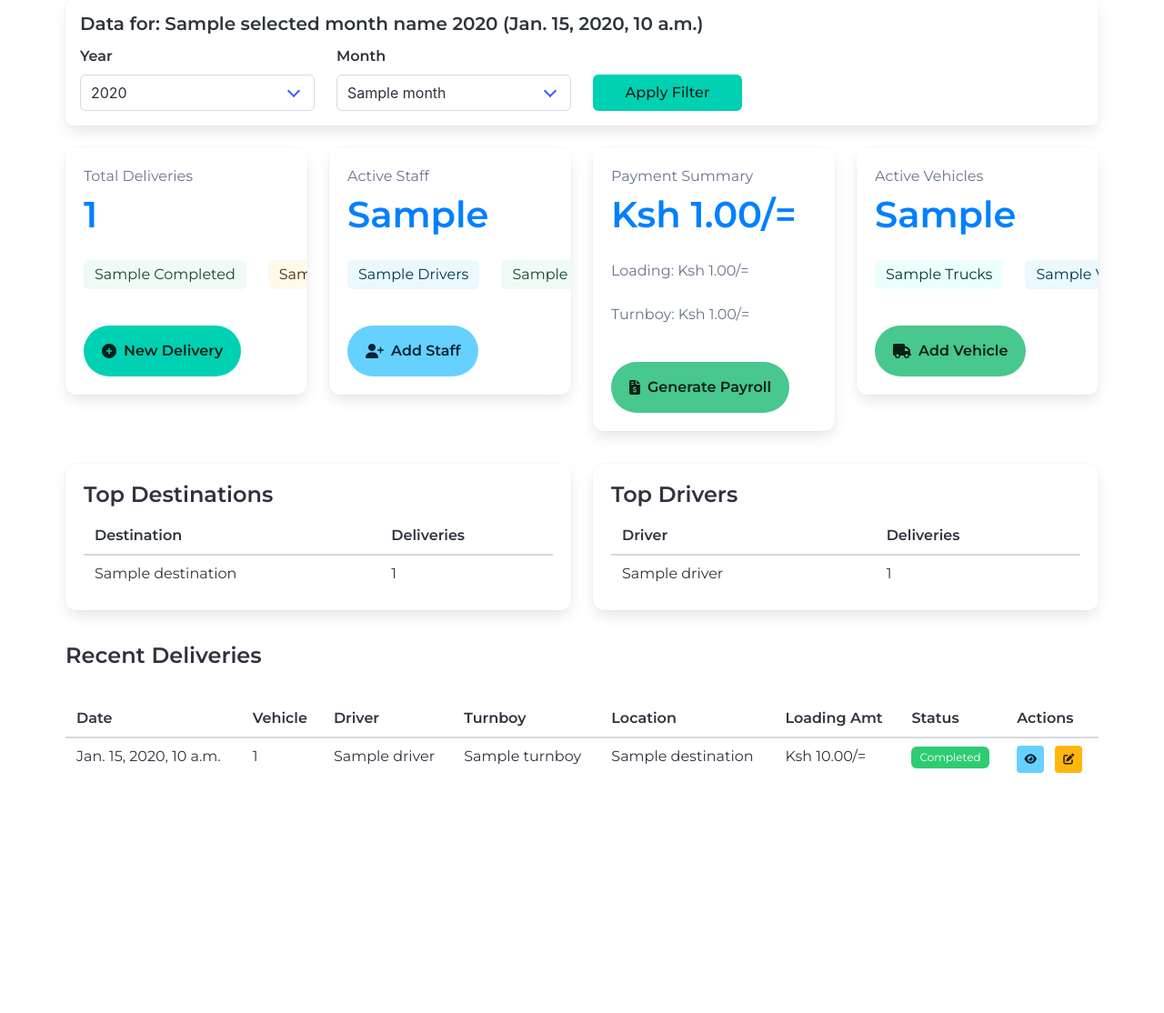
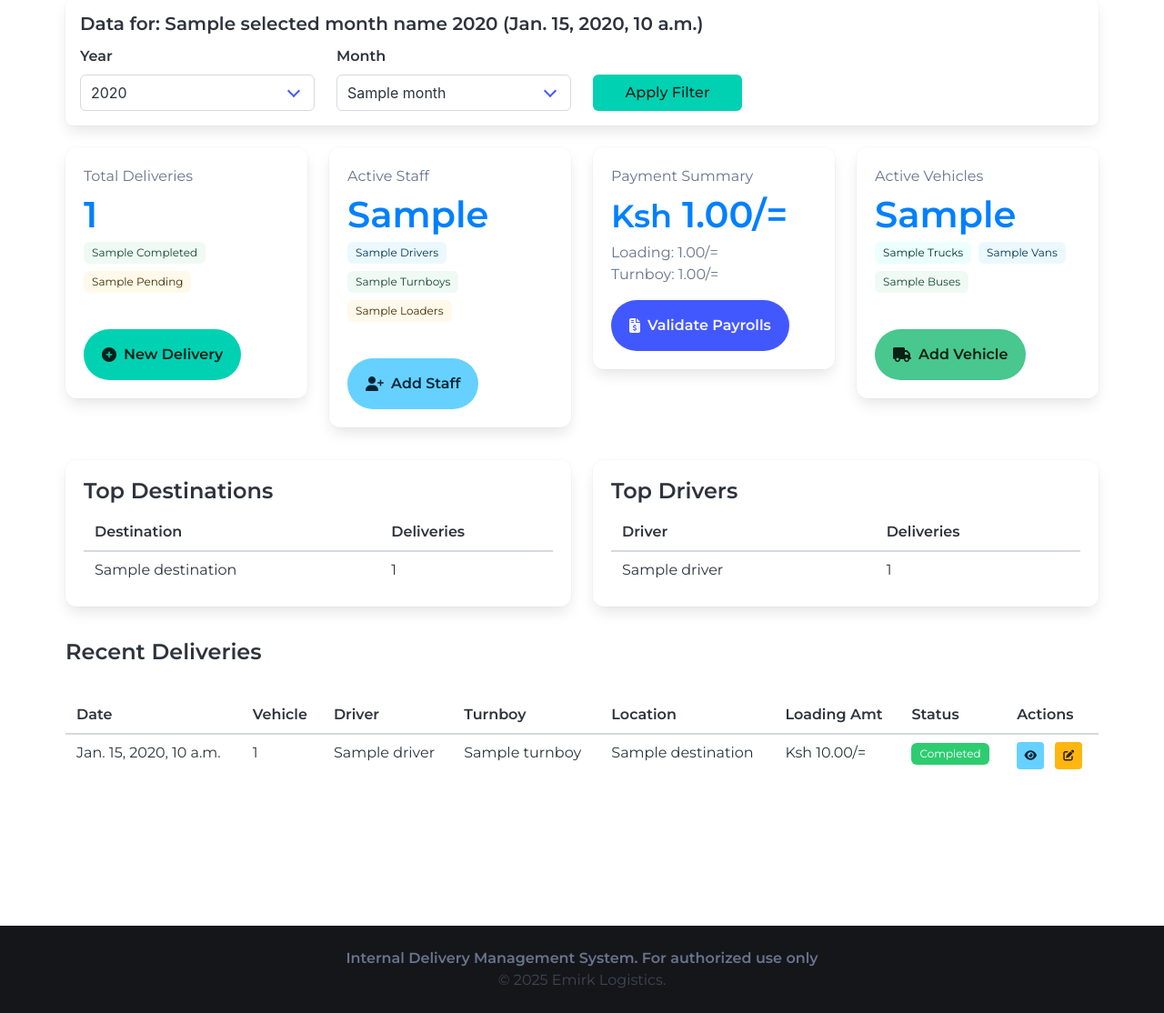
Before and after one commit to calvinochieng/markapp, a Django app: template templates/dashboard/dashboard.html in a window 1280 px wide. Shown: the part 295-1409 px from the top of the page at 91% size. Before the commit the page ends 1145 px from the top, so only its background shows below. Run offline with Django 5.2, Linux system fonts and the light colour scheme; the template is opened without the code that fills it: most values are stand-ins (such as "Sample title", 1, 10 or a date in 2020).

```diff
--- a/templates/base.html
+++ b/templates/base.html
@@ -1,9 +1,12 @@
 <!DOCTYPE html>
 <html lang="en">
 <head>
+    {% load static %}
   <meta charset="UTF-8">
   <meta name="viewport" content="width=device-width, initial-scale=1.0">
   <title>{% block title %}Internal Delivery Management System{% endblock title %}</title>
+
+  <link rel="icon" href="{% static 'icon.png' %}" type="image/x-icon">
 
   <!-- Dependencies -->
   <link rel="stylesheet" href="https://cdn.jsdelivr.net/npm/bulma@1.0.2/css/bulma.min.css">
@@ -56,6 +59,7 @@
               {% comment %} <span class="has-text-weight-bold">
                 <i class="fas fa-truck-moving mr-2"></i>DELIVERY PRO
               </span> {% endcomment %}
+                {% comment %} <img src="{% static 'logo.png' %}" alt="Logo"> {% endcomment %}
                 <span class="has-text-weight-bold is-size-5 has-text-link">
                     <i class="fas fa-truck-loading mr-2"></i><span class="is-hidden-mobile"> DELIVERY MANAGER</span>
                 </span>
@@ -168,8 +172,8 @@
     <footer class="footer">
         <div class="content has-text-centered">
         <p>
-            <strong class="has-text-white-ter">Internal Delivery Management System</strong><br>
-            © 2025 Mark Logistics. For authorized use only.
+            <strong class="has-text-grey">Internal Delivery Management System. For authorized use only</strong><br>
+            <span class="has-text-grey-dark	">© 2025 Emirk Logistics.</span>
         </p>
         </div>
     </footer>
--- a/templates/dashboard/dashboard.html
+++ b/templates/dashboard/dashboard.html
@@ -63,11 +63,11 @@
     padding: 3rem 1.5rem;
   }
 
-  .footer {
+  {% comment %} .footer {
     background-color: var(--primary-color);
     color: #fff;
     padding: 2rem 1.5rem;
-  }
+  } {% endcomment %}
 
   .filter-container {
     {% comment %} background-color: #f8f9fa;  {% endcomment %}
@@ -125,9 +125,9 @@
     }
   }
 
-  footer {
+  {% comment %} footer {
     display: none;
-  }
+  } {% endcomment %}
 </style>
 {% endblock custom_style %}
 
@@ -187,13 +187,9 @@
             <p class="stat-number" id="total-deliveries">
               {{ total_deliveries }}
             </p>
-            <div class="columns is-mobile mt-2">
-              <div class="column">
-                <span class="tag is-light is-success is-medium">{{ completed_deliveries }} Completed</span>
-              </div>
-              <div class="column">
-                <span class="tag is-light is-warning is-medium">{{ pending_deliveries }} Pending</span>
-              </div>
+            <div class="tags">
+              <span class="tag is-light is-success is-normal">{{ completed_deliveries }} Completed</span>
+              <span class="tag is-light is-warning is-normal">{{ pending_deliveries }} Pending</span>
             </div>
             <button class="button mt-4 is-primary is-rounded has-text-weight-bold py-4"
                     onclick="window.location.href='/admin/app/delivery/add/'">
@@ -207,16 +203,10 @@
             <p class="stat-number" id="active-staff">
               {{ active_staff }}
             </p>
-            <div class="columns is-mobile mt-2">
-              <div class="column">
-                <span class="tag is-light is-info is-medium">{{ active_drivers }} Drivers</span>
-              </div>
-              <div class="column">
-                <span class="tag is-light is-success is-medium">{{ active_turnboys }} Turnboys</span>
-              </div>
-              <div class="column">
-                <span class="tag is-light is-warning is-medium">{{ loaders_available }} Loaders</span>
-              </div>
+            <div class="tags">
+                <span class="tag is-light is-info is-normal">{{ active_drivers }} Drivers</span>
+                <span class="tag is-light is-success is-normal">{{ active_turnboys }} Turnboys</span>
+                <span class="tag is-light is-warning is-normal">{{ loaders_available }} Loaders</span>
             </div>
             <button class="button mt-4 is-info is-rounded has-text-weight-bold py-4"
                     onclick="window.location.href='/admin/app/staff/add/'">
@@ -227,18 +217,14 @@
         <div class="column is-3">
           <div class="dashboard-card box">
             <p class="has-text-grey">Payment Summary</p>
-            <p class="stat-number">Ksh <span id="total-salary">{{ total_pay|floatformat:2 }}/=</span></p>
-            <div class="columns is-mobile is-multiline mt-2">
-              <div class="column is-12">
-                <p class="has-text-grey">Loading: Ksh {{ total_loading_amount|floatformat:2 }}/=</p>
-              </div>
-              <div class="column is-12">
-                <p class="has-text-grey">Turnboy: Ksh {{ total_turnboy_payments|floatformat:2 }}/=</p>
-              </div>
+            <p class="stat-number"><small>Ksh</small> <span id="total-salary">{{ total_pay|floatformat:2 }}/=</span></p>
+            <div class="mb-4">
+              <p class="has-text-grey">Loading: {{ total_loading_amount|floatformat:2 }}/=</p>
+              <p class="has-text-grey">Turnboy: {{ total_turnboy_payments|floatformat:2 }}/=</p>
             </div>
-            <button class="button is-success mt-4 is-rounded has-text-weight-bold py-4"
+            <button class="button is-link is-rounded has-text-weight-bold py-4"
                     onclick="window.location.href='/admin/app/monthlypayment/'">
-              <i class="fas fa-file-invoice-dollar mr-2"></i>Generate Payroll
+              <i class="fas fa-file-invoice-dollar mr-2"></i>Validate Payrolls
             </button>
           </div>
         </div>
@@ -246,16 +232,10 @@
           <div class="dashboard-card box">
             <p class="has-text-grey">Active Vehicles</p>
             <p class="stat-number" id="active-vehicles">{{ active_vehicles }}</p>
-            <div class="columns is-mobile mt-2">
-              <div class="column">
-                <span class="tag is-light is-primary is-medium">{{ active_trucks }} Trucks</span>
-              </div>
-              <div class="column">
-                <span class="tag is-light is-info is-medium">{{ active_vans }} Vans</span>
-              </div>
-              <div class="column">
-                <span class="tag is-light is-success is-medium">{{ active_buses }} Buses</span>
-              </div>
+            <div class="tags">
+              <span class="tag is-light is-primary is-normal">{{ active_trucks }} Trucks</span>
+              <span class="tag is-light is-info is-normal">{{ active_vans }} Vans</span>
+              <span class="tag is-light is-success is-normal">{{ active_buses }} Buses</span>
             </div>
             <button class="button is-success mt-4 is-rounded has-text-weight-bold py-4"
                     onclick="window.location.href='/admin/app/vehicle/add/'">
--- a/templates/payroll/staff_payroll.html
+++ b/templates/payroll/staff_payroll.html
@@ -142,7 +142,6 @@
               <div class="select is-fullwidth">
                 <select name="role" id="role-select">
                   <option value="" {% if not role_filter %}selected{% endif %}>All Staff</option>
-                  <option value="driver" {% if role_filter == 'driver' %}selected{% endif %}>Drivers</option>
                   <option value="turnboy" {% if role_filter == 'turnboy' %}selected{% endif %}>Turnboys</option>
                   <option value="loader" {% if role_filter == 'loader' %}selected{% endif %}>Loaders</option>
                 </select>
@@ -352,11 +351,11 @@
                 <td>{{ data.staff.name }}</td>
                 <td>{{ data.staff.get_role_display }}</td>
                 <td>
-                  {% if data.staff.role == 'driver' or data.staff.role == 'turnboy' %}
+                  {% if data.staff.role == 'turnboy' %}
                     {{ data.delivery_count }} deliveries
                   {% endif %}
                   {% if data.staff.is_loader %}
-                    {% if data.staff.role == 'driver' or data.staff.role == 'turnboy' %}+ {% endif %}
+                    {% if data.staff.role == 'turnboy' %}+ {% endif %}
                     {{ data.loader_count }} loading jobs
                   {% endif %}
                 </td>
```
Also changed, not shown: app/dump.py (+65 -10 lines), app/models.py (+7 -0 lines), app/views.py (+5 -8 lines), db.sqlite3, static/emirk.png (added), static/icon.png (added), static/logo.png (added).
